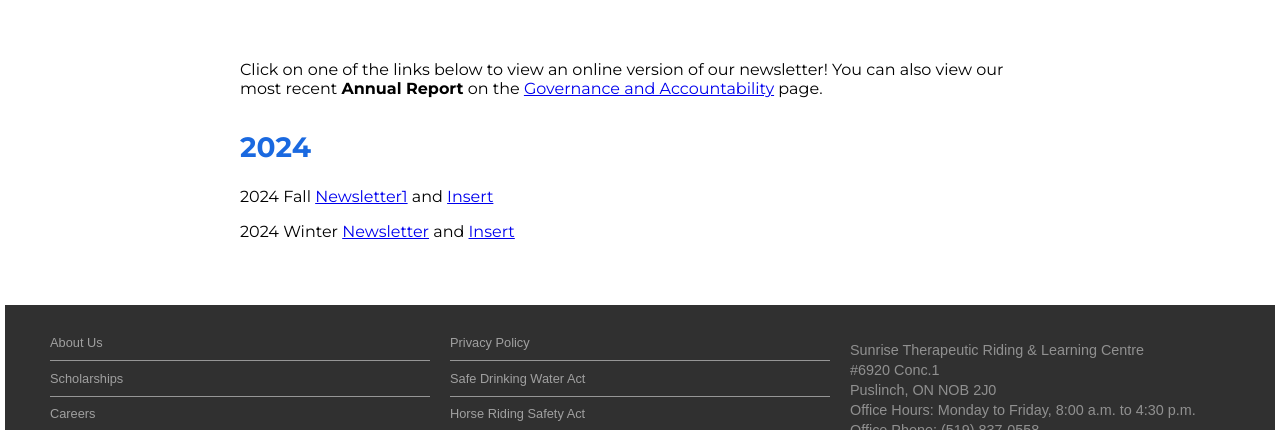
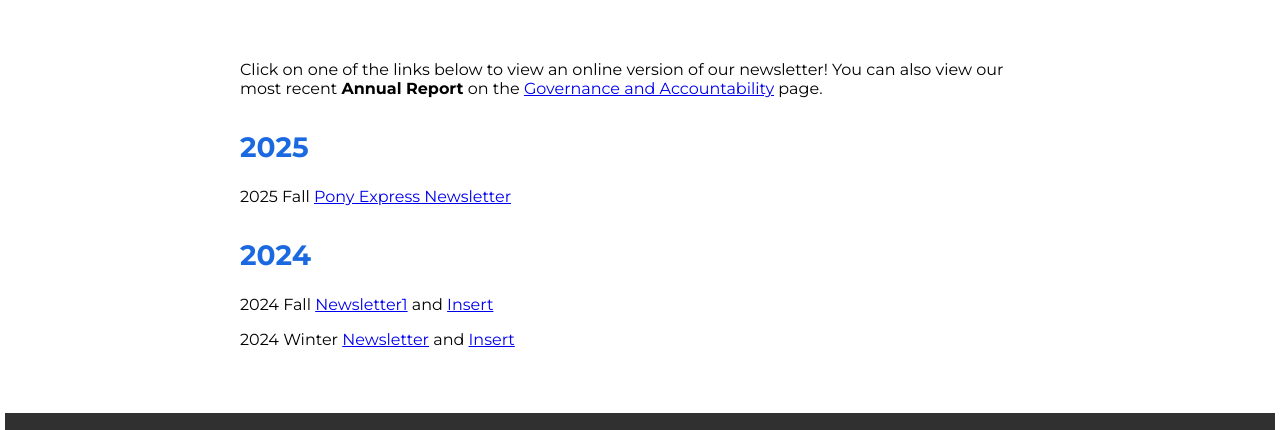
Before and after one commit to sunrise-therapeutic/sunrise, a plain HTML site: page whatshappening/newsletter.html in a window 1280 px wide. Shown: the part 294-724 px from the top of the page. Drawn offline with Linux system fonts and the light colour scheme; files that its build step writes are made by us from their sources.

Commit message:
Added 2025 Fall newsletter link to newsletter.html and uploaded pdf to the uploads folder

```diff
--- a/whatshappening/newsletter.html
+++ b/whatshappening/newsletter.html
@@ -19,6 +19,12 @@
                 Click on one of the links below to view an online version of our newsletter!
                 You can also view our most recent <strong>Annual Report</strong> on the
                 <a href="governance.html">Governance and Accountability</a> page.
+            </p>
+
+             <h2 class="text-large" style="color: #1a69e0; margin-top: 2rem;">2025</h2>
+
+            <p class="text-medium-small">
+                2025 Fall <a href="uploads/PonyExpressNewsletter_2025"> Pony Express Newsletter</a>
             </p>
 
             <h2 class="text-large" style="color: #1a69e0; margin-top: 2rem;">2024</h2>
```
Also changed, not shown: 1 other file.
